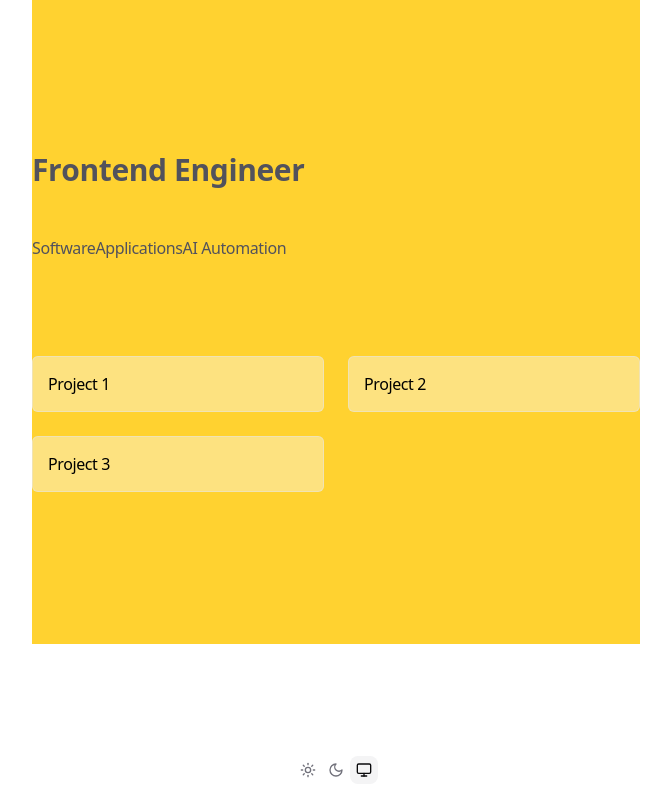
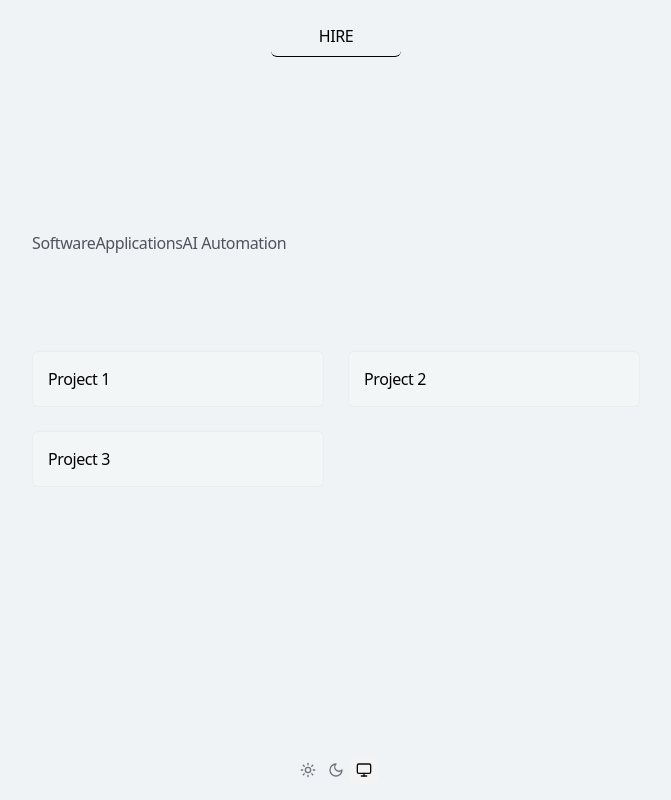
Before and after one commit to popcone/emmett.fyi.next, a Next.js app: page / in a window 1280 px wide. Shown: the whole page, without its empty margins (304-975 px from the left). Built offline with nearby package versions, Linux system fonts and the light colour scheme.

Commit message:
refactor(components): move header and footer to components/layout/
- Move header.tsx and footer.tsx from app/ to components/layout/
- Update import paths in app/layout.tsx
- Improve component organization and structure

```diff
--- a/app/layout.tsx
+++ b/app/layout.tsx
@@ -1,8 +1,8 @@
 import type { Metadata, Viewport } from 'next'
 import { Geist, Geist_Mono } from 'next/font/google'
 import './globals.css'
-import { Header } from './header'
-import { Footer } from './footer'
+import { Header } from '../components/layout/header'
+import { Footer } from '../components/layout/footer'
 import { ThemeProvider } from 'next-themes'
 
 export const viewport: Viewport = {
@@ -42,7 +42,7 @@ export default function RootLayout({
   return (
     <html lang="en" suppressHydrationWarning>
       <body
-        className={`${geist.variable} ${geistMono.variable} bg-white tracking-tight antialiased dark:bg-zinc-950`}
+        className={`${geist.variable} ${geistMono.variable} bg-[#EFF3F5] tracking-tight antialiased dark:bg-[#0D0D0D]`}
       >
         <ThemeProvider
           enableSystem={true}
@@ -52,10 +52,8 @@ export default function RootLayout({
         >
           <div className="flex min-h-screen w-full flex-col font-[family-name:var(--font-inter-tight)]">
             <div className="relative mx-auto flex w-full max-w-screen-sm flex-1 flex-col justify-between px-4">
-              <div className="flex flex-1 flex-col justify-center gap-4 bg-amber-300">
-                <Header />
-                {children}
-              </div>
+              <Header />
+              {children}
               <Footer />
             </div>
           </div>
--- /dev/null
+++ b/components/layout/footer.tsx
@@ -0,0 +1,78 @@
+'use client'
+import { AnimatedBackground } from '@/components/ui/animated-background'
+import { MonitorIcon, MoonIcon, SunIcon } from 'lucide-react'
+import { useTheme } from 'next-themes'
+import { useEffect, useState } from 'react'
+
+const THEMES_OPTIONS = [
+  {
+    label: 'Light',
+    id: 'light',
+    icon: <SunIcon className="h-4 w-4" />,
+  },
+  {
+    label: 'Dark',
+    id: 'dark',
+    icon: <MoonIcon className="h-4 w-4" />,
+  },
+  {
+    label: 'System',
+    id: 'system',
+    icon: <MonitorIcon className="h-4 w-4" />,
+  },
+]
+
+function ThemeSwitch() {
+  const [mounted, setMounted] = useState(false)
+  const { theme, setTheme } = useTheme()
+
+  useEffect(() => {
+    setMounted(true)
+  }, [])
+
+  if (!mounted) {
+    return null
+  }
+
+  return (
+    <AnimatedBackground
+      className="pointer-events-none rounded-lg bg-zinc-100 dark:bg-zinc-800"
+      defaultValue={theme}
+      transition={{
+        type: 'spring',
+        bounce: 0,
+        duration: 0.2,
+      }}
+      enableHover={false}
+      onValueChange={(id) => {
+        setTheme(id as string)
+      }}
+    >
+      {THEMES_OPTIONS.map((theme) => {
+        return (
+          <button
+            key={theme.id}
+            className="inline-flex h-7 w-7 items-center justify-center text-zinc-500 transition-colors duration-100 focus-visible:outline-2 data-[checked=true]:text-zinc-950 dark:text-zinc-400 dark:data-[checked=true]:text-zinc-50"
+            type="button"
+            aria-label={`Switch to ${theme.label} theme`}
+            data-id={theme.id}
+          >
+            {theme.icon}
+          </button>
+        )
+      })}
+    </AnimatedBackground>
+  )
+}
+
+export function Footer() {
+  return (
+    <footer className="mt-24 px-0 py-4">
+      <div className="flex items-center justify-center">
+        <div className="text-xs text-zinc-400">
+          <ThemeSwitch />
+        </div>
+      </div>
+    </footer>
+  )
+}
--- /dev/null
+++ b/components/layout/header.tsx
@@ -0,0 +1,16 @@
+'use client'
+import { TextEffect } from '@/components/ui/text-effect'
+import Link from 'next/link'
+
+export function Header() {
+  return (
+    <header className="py-4 text-center">
+      <button
+        type="button"
+        className="rounded-md border-b border-black px-12 py-2 uppercase dark:border-white/30"
+      >
+        Hire
+      </button>
+    </header>
+  )
+}
```
